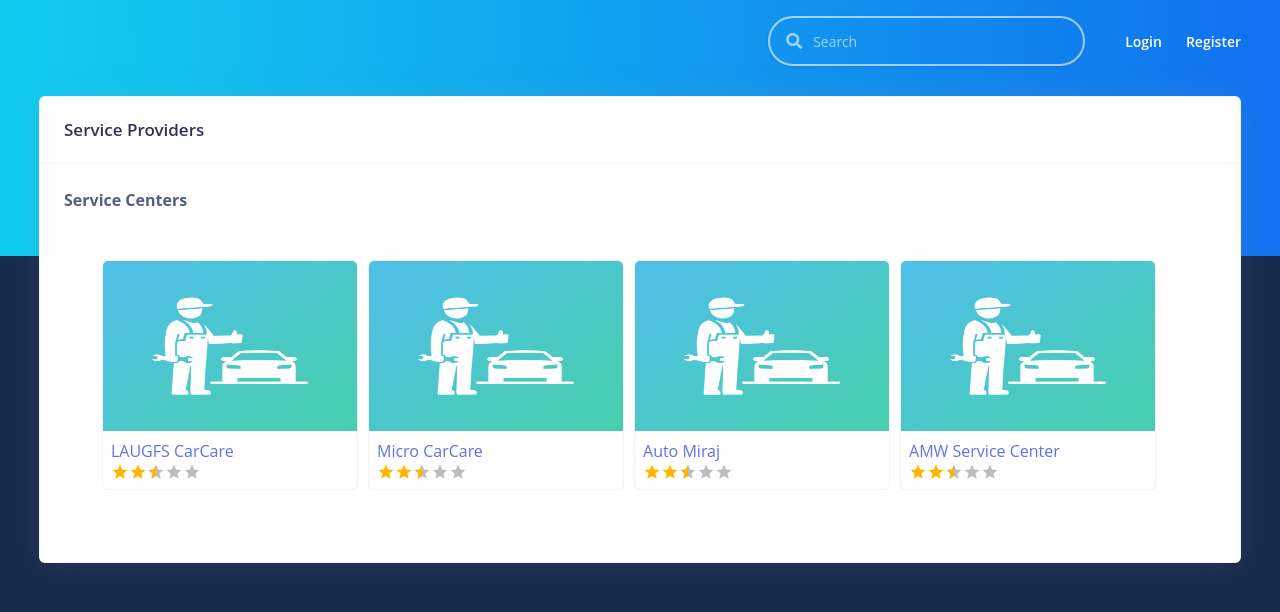
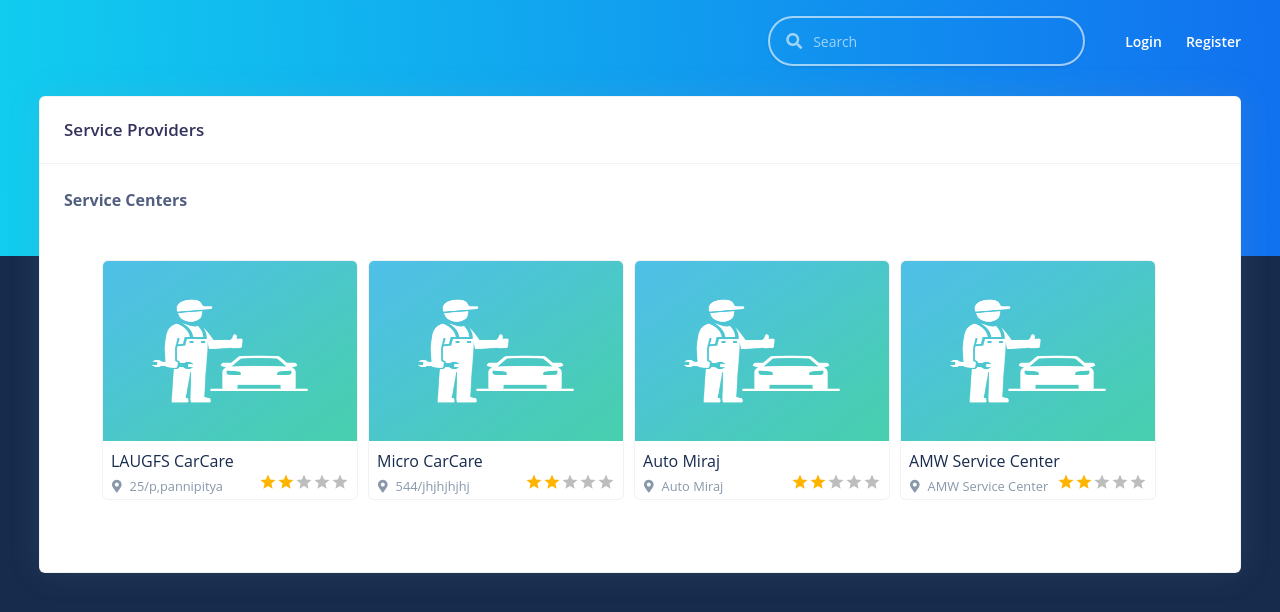
Before and after one commit to randularsw/iRYDE, a React (Create React App) app in the folder web/: page /service-providers in a window 1280 px wide. Shown: the top 612 px of the page. Built offline with nearby package versions, Linux system fonts and the light colour scheme.

Commit message:
service Provider list ui update

```diff
--- a/web/src/components/booking/serviceProviderDetails.jsx
+++ b/web/src/components/booking/serviceProviderDetails.jsx
@@ -1,8 +1,17 @@
 import React, { Component } from "react";
-import { Row, Card, CardHeader, CardBody, Container, Button } from "reactstrap";
+import {
+  Row,
+  Card,
+  CardHeader,
+  CardBody,
+  Container,
+  Button,
+  UncontrolledCollapse,
+} from "reactstrap";
 import Header from "../shared/header";
 // import { getServiceProvider } from "services/userService";
 import { Rating } from "@material-ui/lab";
+import { Link } from "react-router-dom";
 
 class serviceProviderDetails extends Component {
   state = {
@@ -78,11 +87,9 @@ class serviceProviderDetails extends Component {
                     {/* Page Content */}
                     <Row
                       className="container bg-default"
-                      style={{ height: 200,margin:1 }}
+                      style={{ height: 200, margin: 1 }}
                     >
-                      <div className="col-8">
-
-                      </div>
+                      <div className="col-8"></div>
                       <div className="col ">
                         <h1 className="text-white pt-5">{this.state.name}</h1>
                         <h3 className="text-white ">{this.state.address}</h3>
@@ -97,13 +104,30 @@ class serviceProviderDetails extends Component {
                             />
                           </div>
                           <div className="col m-0 p-0">
-                        <Button size="sm" color="primary">Book Now</Button>
+                            <Button size="sm" color="primary">
+                              Book Now
+                            </Button>
                           </div>
                         </div>
                       </div>
                     </Row>
                     <div>
                       <h2>Our Services</h2>
+                      <div>
+
+                      <Link id="toggler">Oil Change</Link>
+                        <UncontrolledCollapse toggler="#toggler">
+                          <Card>
+                            <CardBody>
+                              Lorem ipsum dolor sit amet consectetur adipisicing
+                              elit. Nesciunt magni, voluptas debitis similique
+                              porro a molestias consequuntur earum odio officiis
+                              natus, amet hic, iste sed dignissimos esse fuga!
+                              Minus, alias.
+                            </CardBody>
+                          </Card>
+                        </UncontrolledCollapse>
+                      </div>
                     </div>
 
                     {/*
--- a/web/src/components/booking/serviceProviderList.jsx
+++ b/web/src/components/booking/serviceProviderList.jsx
@@ -54,32 +54,47 @@ class serviceProviderList extends Component {
                             key={serviceProvider._id}
                             style={{
                               width: "16rem",
-                              height: 230,
+                              height: 240,
                               marginLeft: 5,
                               marginRight: 5,
                             }}
                           >
+                            <Link
+                              to={`/service-provider/${serviceProvider._id}`}
+                            >
                               <CardImg
                                 alt="..."
-                              style={{ height: 170}}
+                                style={{ height: 180 }}
                                 src={require("assets/images/spPhoto.png")}
                                 top
                               />
+                            </Link>
+
                             <CardBody className="p-2">
                               <CardTitle>
                                 <Link
                                   to={`/service-provider/${serviceProvider._id}`}
+                                  className="text-default"
                                 >
                                   {serviceProvider.name}
                                 </Link>
+
                                 <br />
+                                <Row className="pl-3">
+                                  <div className="col-7 m-0 p-0">
+                                    <small className="text-gray">
+                                      <i class="fas fa-map-marker-alt pr-2"></i>
+                                      {serviceProvider.address}
+                                    </small>
+                                  </div>
+                                  <div className="col m-0 p-0">
                                     <Rating
-                                  name="half-rating"
-                                  defaultValue={2.5}
-                                  precision={0.5}
+                                      name="size-small"
+                                      defaultValue={2}
                                       size="small"
-                                  readOnly
                                     />
+                                  </div>
+                                </Row>
                               </CardTitle>
                             </CardBody>
                           </Card>
--- a/web/src/components/vehicles/vehiclesList.jsx
+++ b/web/src/components/vehicles/vehiclesList.jsx
@@ -28,9 +28,7 @@ class VehiclesList extends Component {
   async componentDidMount() {
     try {
       const userData = await this.context.currentUser();
-      const { data: vehicles } = await getVehicles(
-        userData.user?._id
-      );
+      const { data: vehicles } = await getVehicles(userData.user?._id);
       this.setState({ vehicles });
     } catch (error) {
       console.log("err", error);
```
Lines whose indentation alone changed are shown as unchanged.
